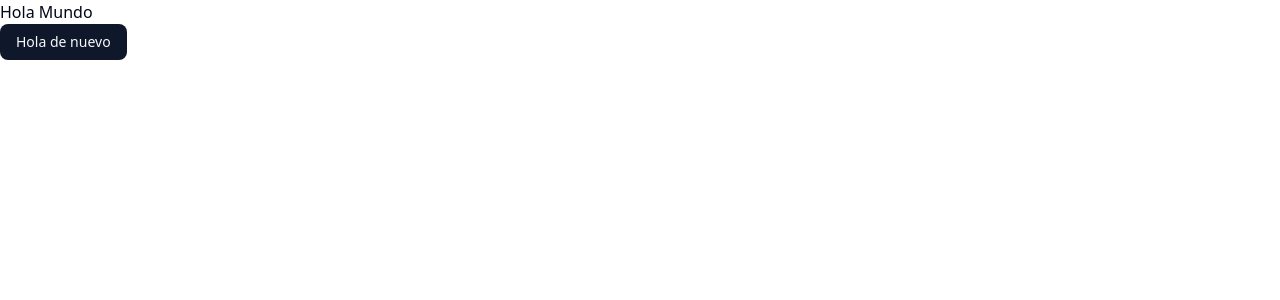
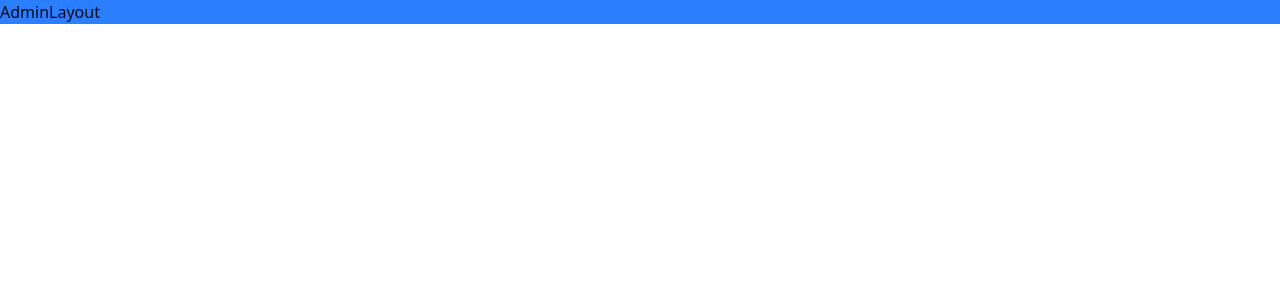
Before and after one commit to jluis0007/Proyecto5CursoFernandoHerrera, a React (Vite) app: page /admin in a window 1280 px wide. Shown: the top 300 px of the page. Built offline with nearby package versions, Linux system fonts and the light colour scheme.

Commit message:
178. Componente "Layout"

```diff
--- a/package.json
+++ b/package.json
@@ -17,6 +17,7 @@
     "lucide-react": "^0.548.0",
     "react": "^19.1.1",
     "react-dom": "^19.1.1",
+    "react-router": "^7.9.5",
     "tailwind-merge": "^3.3.1",
     "tailwindcss": "^4.1.16"
   },
--- /dev/null
+++ b/src/HeroesApp.tsx
@@ -0,0 +1,10 @@
+import { RouterProvider } from "react-router";
+import { AppRouter } from "./router/app.router";
+
+export const HeroesApp = () => {
+  return (
+    <>
+      <RouterProvider router={AppRouter} />
+    </>
+  );
+};
--- /dev/null
+++ b/src/admin/layouts/AdminLayout.tsx
@@ -0,0 +1,3 @@
+export const AdminLayout = () => {
+  return <div className="bg-blue-500">AdminLayout</div>;
+};
--- /dev/null
+++ b/src/admin/pages/AdminPage.tsx
@@ -0,0 +1,3 @@
+export const AdminPage = () => {
+  return <div>AdminPage</div>;
+};
--- /dev/null
+++ b/src/heroes/layouts/HeroesLayout.tsx
@@ -0,0 +1,3 @@
+export const HeroesLayout = () => {
+  return <div className="bg-red-500">HeroesLayout</div>;
+};
--- /dev/null
+++ b/src/heroes/pages/hero/HeroPage.tsx
@@ -0,0 +1,3 @@
+export const HeroPage = () => {
+  return <div>HeroPage</div>;
+};
--- /dev/null
+++ b/src/heroes/pages/home/HomePage.tsx
@@ -0,0 +1,3 @@
+export const HomePage = () => {
+  return <div>HomePage</div>;
+};
--- /dev/null
+++ b/src/heroes/pages/search/SearchPage.tsx
@@ -0,0 +1,3 @@
+export const SearchPage = () => {
+  return <div>SearchPage</div>;
+};
--- a/src/main.tsx
+++ b/src/main.tsx
@@ -1,11 +1,10 @@
 import { StrictMode } from "react";
 import { createRoot } from "react-dom/client";
+import { HeroesApp } from "./HeroesApp";
 import "./index.css";
-import { Button } from "./components/ui/button";
 
 createRoot(document.getElementById("root")!).render(
   <StrictMode>
-    <h1>Hola Mundo</h1>
-    <Button>Hola de nuevo</Button>
+    <HeroesApp />
   </StrictMode>
 );
--- /dev/null
+++ b/src/router/app.router.tsx
@@ -0,0 +1,39 @@
+import { createBrowserRouter } from "react-router";
+
+import { AdminLayout } from "@/admin/layouts/AdminLayout";
+import { AdminPage } from "@/admin/pages/AdminPage";
+import { HeroesLayout } from "@/heroes/layouts/HeroesLayout";
+import { HeroPage } from "@/heroes/pages/hero/HeroPage";
+import { HomePage } from "@/heroes/pages/home/HomePage";
+import { SearchPage } from "@/heroes/pages/search/SearchPage";
+
+export const AppRouter = createBrowserRouter([
+  {
+    path: "/",
+    element: <HeroesLayout />,
+    children: [
+      {
+        index: true,
+        element: <HomePage />,
+      },
+      {
+        path: "heroes/1",
+        element: <HeroPage />,
+      },
+      {
+        path: "search",
+        element: <SearchPage />,
+      },
+    ],
+  },
+  {
+    path: "/admin",
+    element: <AdminLayout />,
+    children: [
+      {
+        index: true,
+        element: <AdminPage />,
+      },
+    ],
+  },
+]);
```
Also changed, not shown: 1 other file (tests, documents, lock files or other folders).
